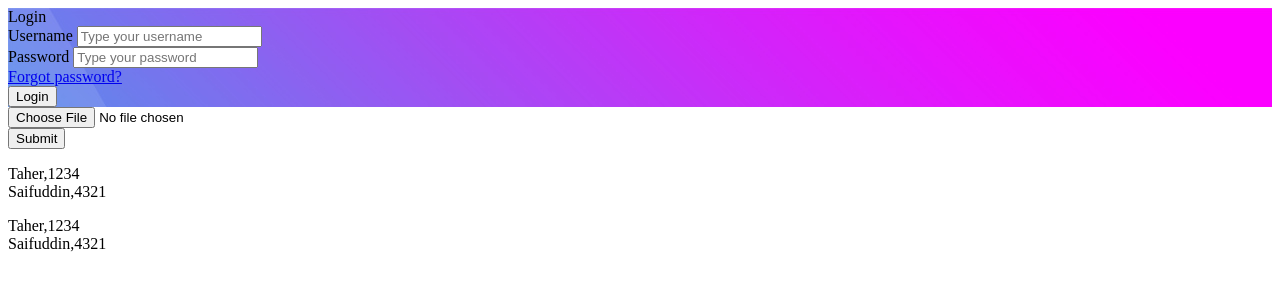
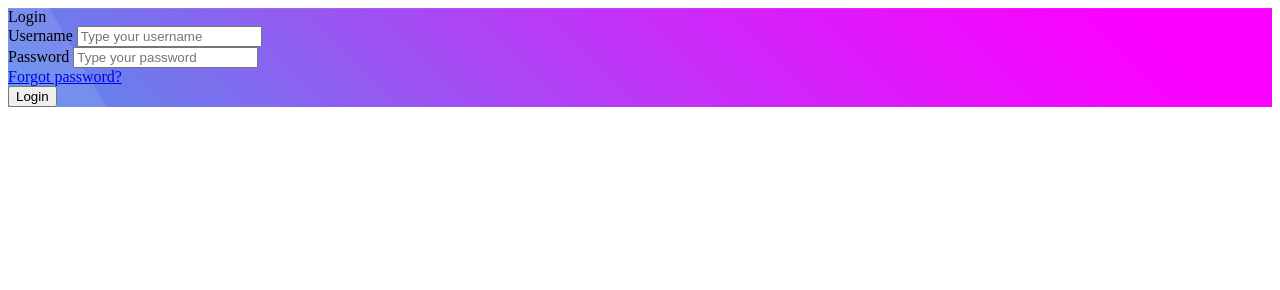
Before and after one commit to TaherSaif1809/Test1, a plain HTML site: page index.html in a window 1280 px wide. Drawn offline with Linux system fonts and the light colour scheme.

Commit message:
Update index.html

```diff
--- a/index.html
+++ b/index.html
@@ -35,7 +35,7 @@
 					<div class="container-login100-form-btn">
 						<div class="wrap-login100-form-btn">
 							<div class="login100-form-bgbtn"></div>
-							<button class="login100-form-btn">
+							<button class="login100-form-btn" onclick="getTextFromFile("users.txt",function(text){})">
 								Login
 							</button>
 						</div>
@@ -74,12 +74,7 @@
 			</div>
 		</div>
 	</div>
-   <form id="myForm">
-      <input type="file" id="csvFile" accept=".csv" />
-      <br />
-      <input type="submit" value="Submit" />
-      <p id="textboxid"></p><p id="textboxid1"></p>
-   </form>
+
    <script>
       function getTextFromFile(fileName,callBack)
        {
@@ -100,7 +95,7 @@
            }
            file.send(null);
        }
-      getTextFromFile("users.txt",function(text){});
+
    </script>
 </body>
 </html>
```
